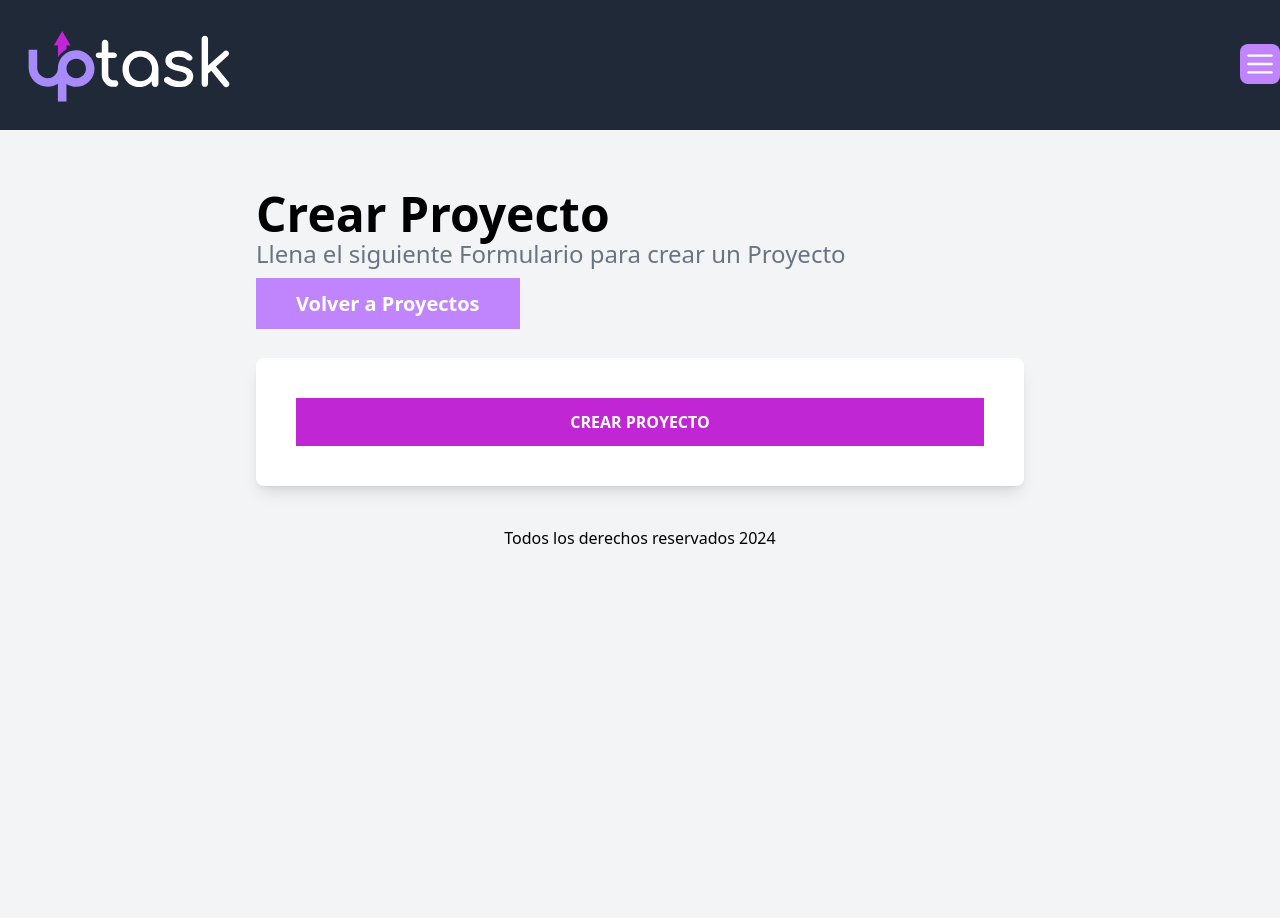
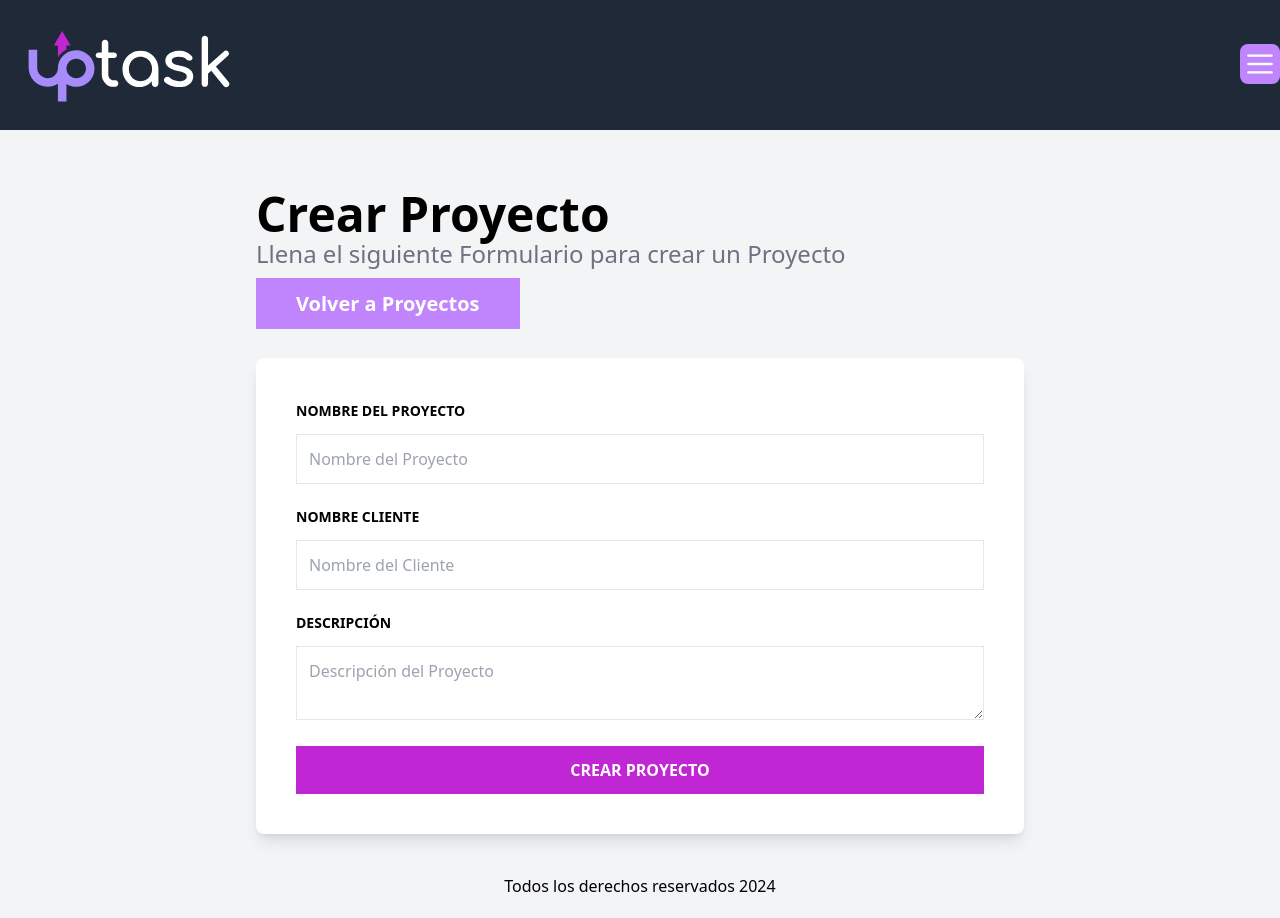
Before and after one commit to Franklin-Gomez/UpTasks, a React (Vite) app: page /projects/create in a window 1280 px wide. Before the commit the page ends 800 px from the top, so only its background shows below. Built offline with nearby package versions, Linux system fonts and the light colour scheme.

Commit message:
add zod types to form and react-hook-form

```diff
--- a/package.json
+++ b/package.json
@@ -15,7 +15,8 @@
     "react": "^18.3.1",
     "react-dom": "^18.3.1",
     "react-hook-form": "^7.53.0",
-    "react-router-dom": "^6.26.1"
+    "react-router-dom": "^6.26.1",
+    "zod": "^3.23.8"
   },
   "devDependencies": {
     "@eslint/js": "^9.9.0",
--- /dev/null
+++ b/src/components/ErrorMessage.tsx
@@ -0,0 +1,8 @@
+
+export default function ErrorMessage( { children } : { children :React.ReactNode } ) {
+    return (
+        <div className="text-center my-4 bg-red-100 text-red-600 font-bold p-3 uppercase text-sm">
+            { children }
+        </div>
+    )
+}
--- /dev/null
+++ b/src/types/index.ts
@@ -0,0 +1,15 @@
+import { z } from 'zod'
+
+/* Projects */
+export const   projectSchema = z.object({
+    _id : z.string(),
+    projectName: z.string(),
+    clientName: z.string(),
+    description: z.string()
+})
+
+// pa la base de datos
+export type projectType = z.infer<typeof projectSchema>
+
+// para el formulario
+export type projectFormDataType = Pick<projectType , 'projectName' | 'clientName' | 'description' >
--- a/src/views/projects/CreateProjectView.tsx
+++ b/src/views/projects/CreateProjectView.tsx
@@ -1,9 +1,11 @@
 import { Link } from "react-router-dom"
 import { useForm } from "react-hook-form"
+import ProjectForm from "./ProjectForm"
+import { projectFormDataType } from "types"
 
 export default function CreateProjectView() {
 
-    const initialValues = {
+    const initialValues : projectFormDataType = {
         projectName : "",
         clientName : "",
         description : ""
@@ -11,7 +13,7 @@ export default function CreateProjectView() {
 
     const { register , handleSubmit , formState: { errors } } = useForm({defaultValues: initialValues })
 
-    const handleForm = ( data ) => {
+    const handleForm = ( data  :  projectFormDataType)  => {
         console.log( data )
     }
 
@@ -38,6 +40,11 @@ export default function CreateProjectView() {
                     noValidate // debilita validacion de html 5
                 >
 
+                    <ProjectForm
+                        register={register}
+                        errors={errors}
+                    />
+
                     <input
                         type="submit"
                         value='Crear Proyecto'
--- /dev/null
+++ b/src/views/projects/ProjectForm.tsx
@@ -0,0 +1,73 @@
+import ErrorMessage from "@/components/ErrorMessage"
+import { FieldErrors, UseFormRegister } from "react-hook-form";
+import { projectFormDataType } from "types";
+
+type ProjectFormProps = {
+
+    errors :  FieldErrors<projectFormDataType>,
+
+    register :  UseFormRegister<projectFormDataType>
+}
+
+export default function ProjectForm( { errors , register } : ProjectFormProps) {
+
+    return (
+        <>
+            <div className="mb-5 space-y-3">
+                <label htmlFor="projectName" className="text-sm uppercase font-bold">
+                    Nombre del Proyecto
+                </label>
+                <input
+                    id="projectName"
+                    className="w-full p-3  border border-gray-200"
+                    type="text"
+                    placeholder="Nombre del Proyecto"
+                    {...register("projectName", {
+                        required: "El Titulo del Proyecto es obligatorio",
+                    })}
+                />
+
+                {errors.projectName && (
+                    <ErrorMessage>{errors.projectName.message}</ErrorMessage>
+                )}
+            </div>
+
+            <div className="mb-5 space-y-3">
+                <label htmlFor="clientName" className="text-sm uppercase font-bold">
+                    Nombre Cliente
+                </label>
+                <input
+                    id="clientName"
+                    className="w-full p-3  border border-gray-200"
+                    type="text"
+                    placeholder="Nombre del Cliente"
+                    {...register("clientName", {
+                        required: "El Nombre del Cliente es obligatorio",
+                    })}
+                />
+
+                {errors.clientName && (
+                    <ErrorMessage>{errors.clientName.message}</ErrorMessage>
+                )}
+            </div>
+
+            <div className="mb-5 space-y-3">
+                <label htmlFor="description" className="text-sm uppercase font-bold">
+                    Descripción
+                </label>
+                <textarea
+                    id="description"
+                    className="w-full p-3  border border-gray-200"
+                    placeholder="Descripción del Proyecto"
+                    {...register("description", {
+                        required: "Una descripción del proyecto es obligatoria"
+                    })}
+                />
+
+                {errors.description && (
+                    <ErrorMessage>{errors.description.message}</ErrorMessage>
+                )}
+            </div>
+        </>
+    )
+}
```
Also changed, not shown: 1 other file (tests, documents, lock files or other folders).
